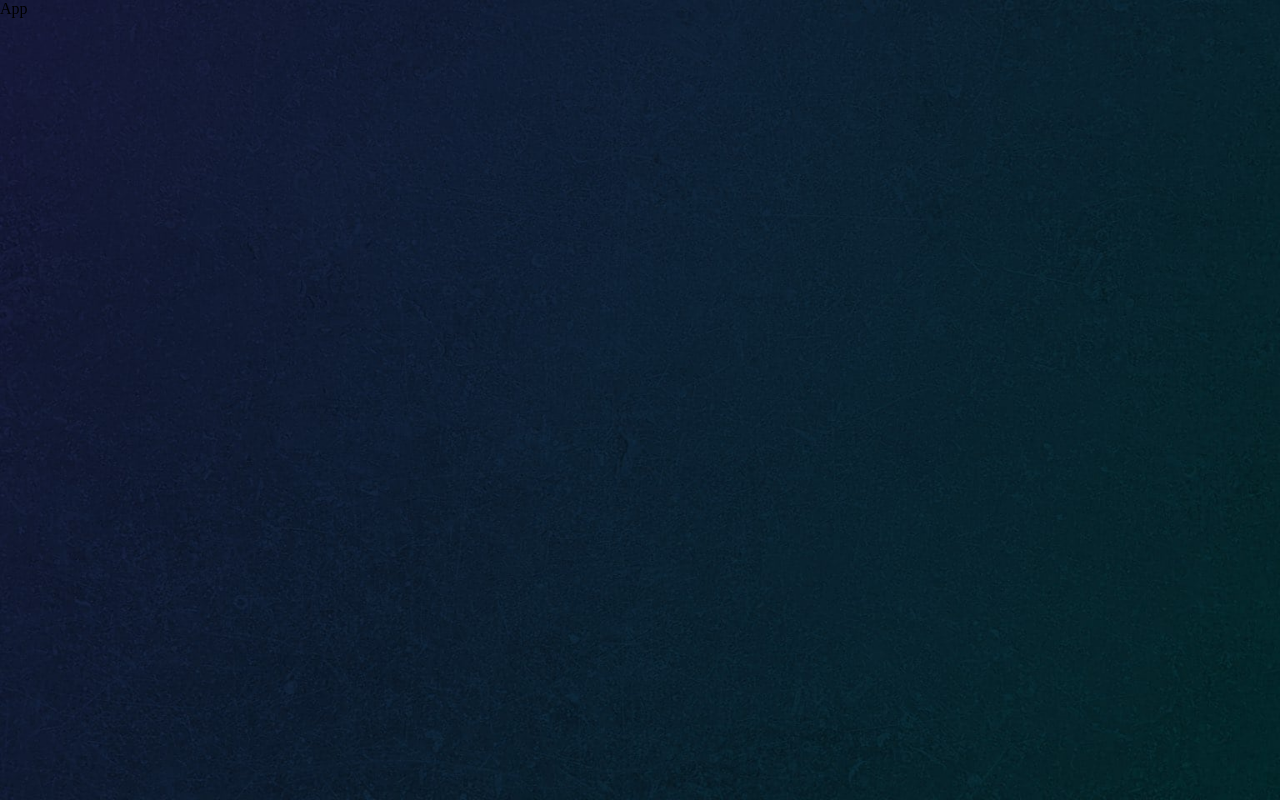
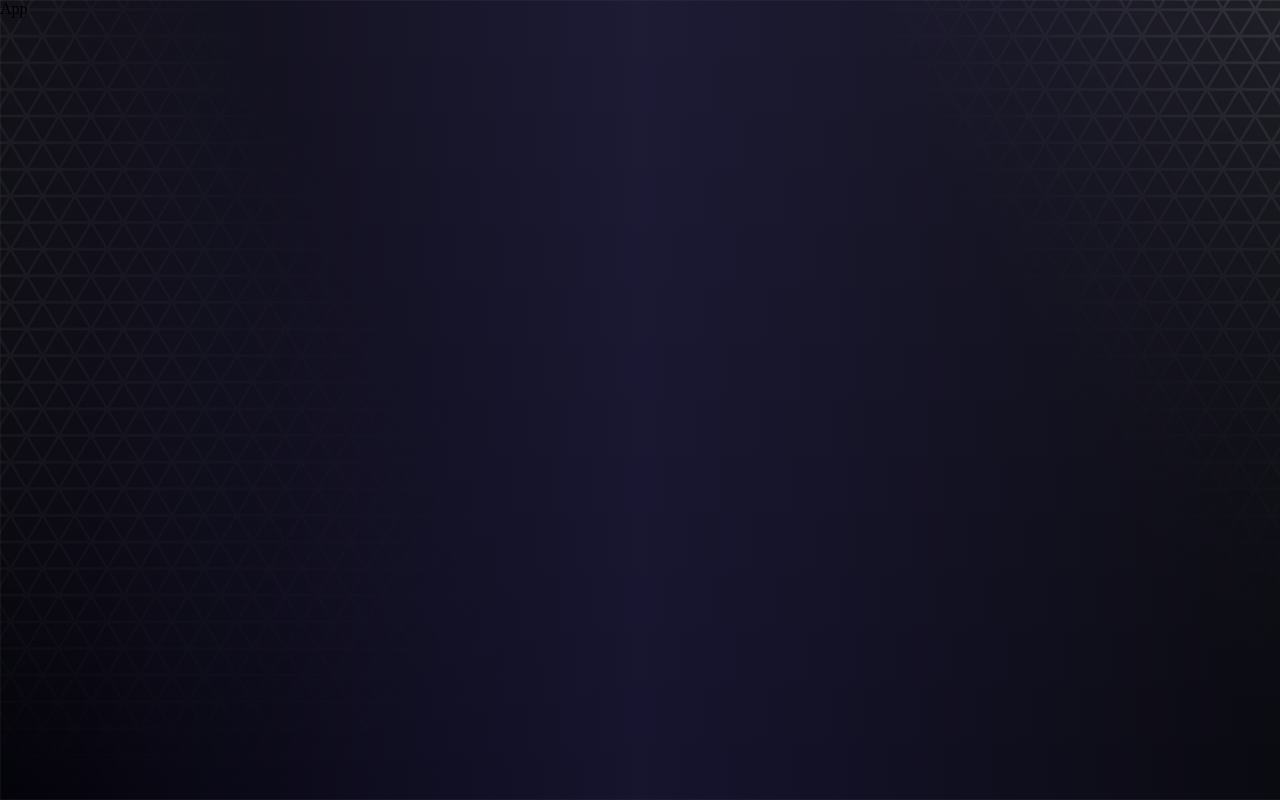
Before and after one commit to maksymsagadin/income-tracker, a React (Create React App) app: page / in a window 1280 px wide. Built offline with nearby package versions, Linux system fonts and the light colour scheme.

Commit message:
updated background styling

```diff
--- a/src/index.css
+++ b/src/index.css
@@ -4,6 +4,6 @@
 }
 
 body {
-    background: url(./assets/bg-blue.jpg);
+    background: linear-gradient(90deg, #0f0c293f 0%, #302b6376 50%, #24243e47 100%), url(./assets/bg-dark.png);
     background-size: cover;
 }
```
